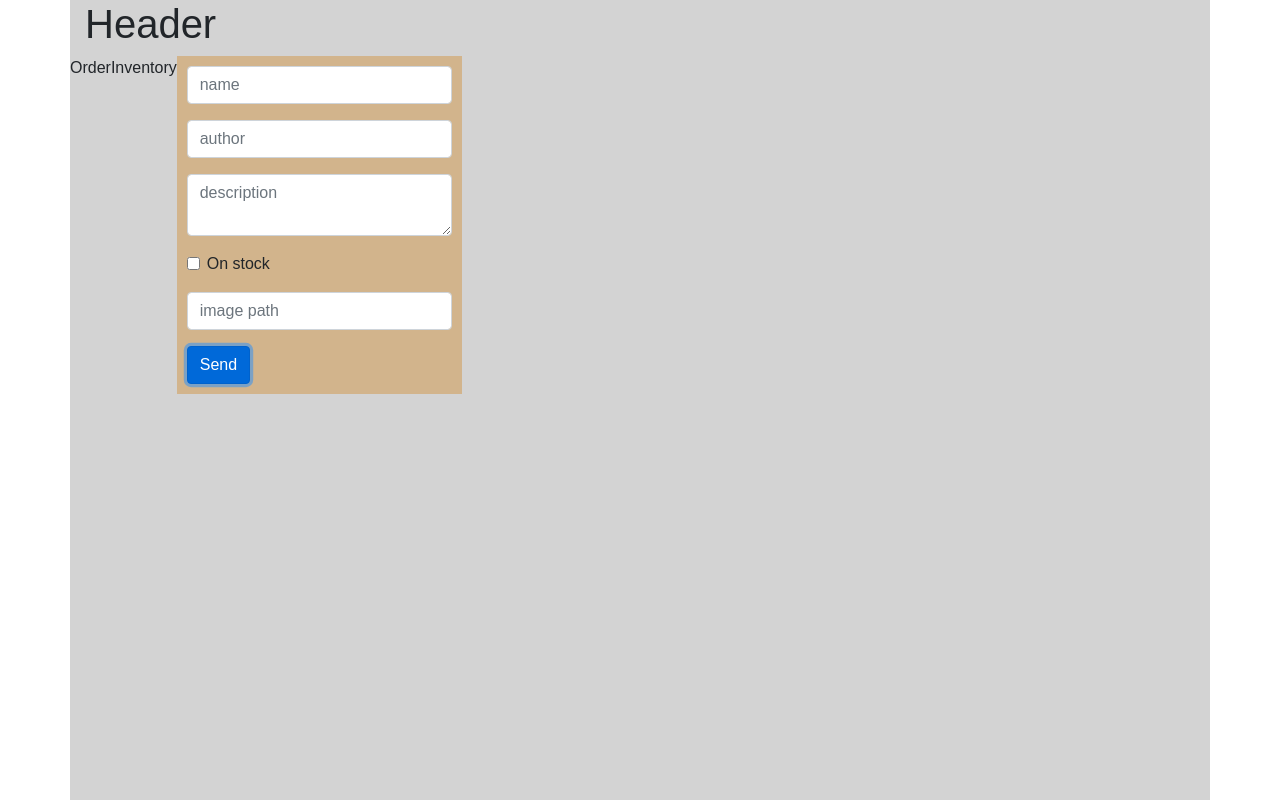
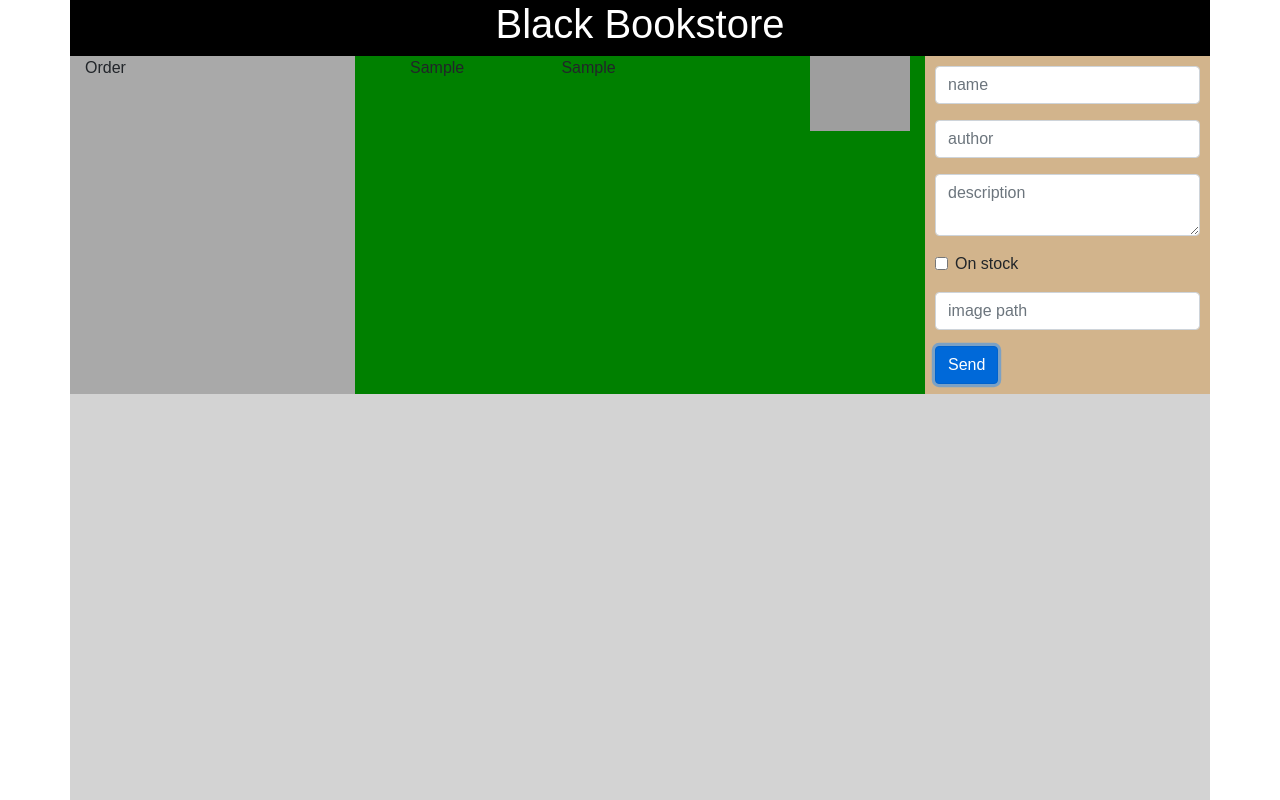
Before and after one commit to justynamak/kurs-react, a React (Create React App) app: page / in a window 1280 px wide. Both pictures are taken after typing "Sample", "Sample", "Sample", "Sample" into the empty fields and a click on the button "Send". Built offline with nearby package versions, Linux system fonts and the light colour scheme; grey boxes are pictures that could not be loaded.

Commit message:
obsługa komponentów

```diff
--- /dev/null
+++ b/src/components/BookView/BookView.js
@@ -0,0 +1,15 @@
+import React, { Component } from "react";
+
+export default class BookView extends Component {
+  render() {
+    const { name, author, description, onStock, image } = this.props.book;
+    return (
+      <li className="d-flex justify-content-between text-left">
+        <p>{name}</p>
+        <p>{description}</p>
+        <p>{onStock}</p>
+        <img src={image} height="75" alt={name} />
+      </li>
+    );
+  }
+}
--- a/src/components/Header/Header.js
+++ b/src/components/Header/Header.js
@@ -1,11 +1,44 @@
 import React, { Component } from "react";
 
 class Header extends Component {
+  constructor() {
+    super();
+    this.state = {
+      bookStoreName: "Black Bookstore",
+      clicked: true,
+      textColor: "white",
+      backgroundColor: "black"
+    };
+  }
+  handleClick = () => {
+    if (this.state.clicked) {
+      this.setState({
+        bookStoreName: "White Bookstore",
+        textColor: "black",
+        backgroundColor: "white"
+      });
+    } else {
+      this.setState({
+        bookStoreName: "Black Bookstore",
+        textColor: "white",
+        backgroundColor: "black"
+      });
+    }
+    this.setState({
+      clicked: !this.state.clicked
+    });
+  };
+
   render() {
+    const { textColor, backgroundColor } = this.state;
+    const style = {
+      backgroundColor,
+      color: textColor
+    };
     return (
-      <div>
-        <h1>Header</h1>
-      </div>
+      <header className="row header" style={style} onClick={this.handleClick}>
+        <h1 className="text-center w-100">{this.state.bookStoreName}</h1>
+      </header>
     );
   }
 }
--- a/src/components/Inventory/Inventory.js
+++ b/src/components/Inventory/Inventory.js
@@ -1,8 +1,16 @@
 import React, { Component } from "react";
+import BookView from "../BookView/BookView";
 
 class Inventory extends Component {
   render() {
-    return <div>Inventory</div>;
+    const booksList = this.props.books.map(book => (
+      <BookView key={book.name} book={book} />
+    ));
+    return (
+      <div className="inventory col-md-6">
+        {booksList.length ? <ul className="w-100">{booksList}</ul> : null}
+      </div>
+    );
   }
 }
 export default Inventory;
--- a/src/components/Order/Order.js
+++ b/src/components/Order/Order.js
@@ -2,7 +2,7 @@ import React, { Component } from "react";
 
 class Order extends Component {
   render() {
-    return <div>Order</div>;
+    return <div className="order col-md-3">Order</div>;
   }
 }
 export default Order;
```
